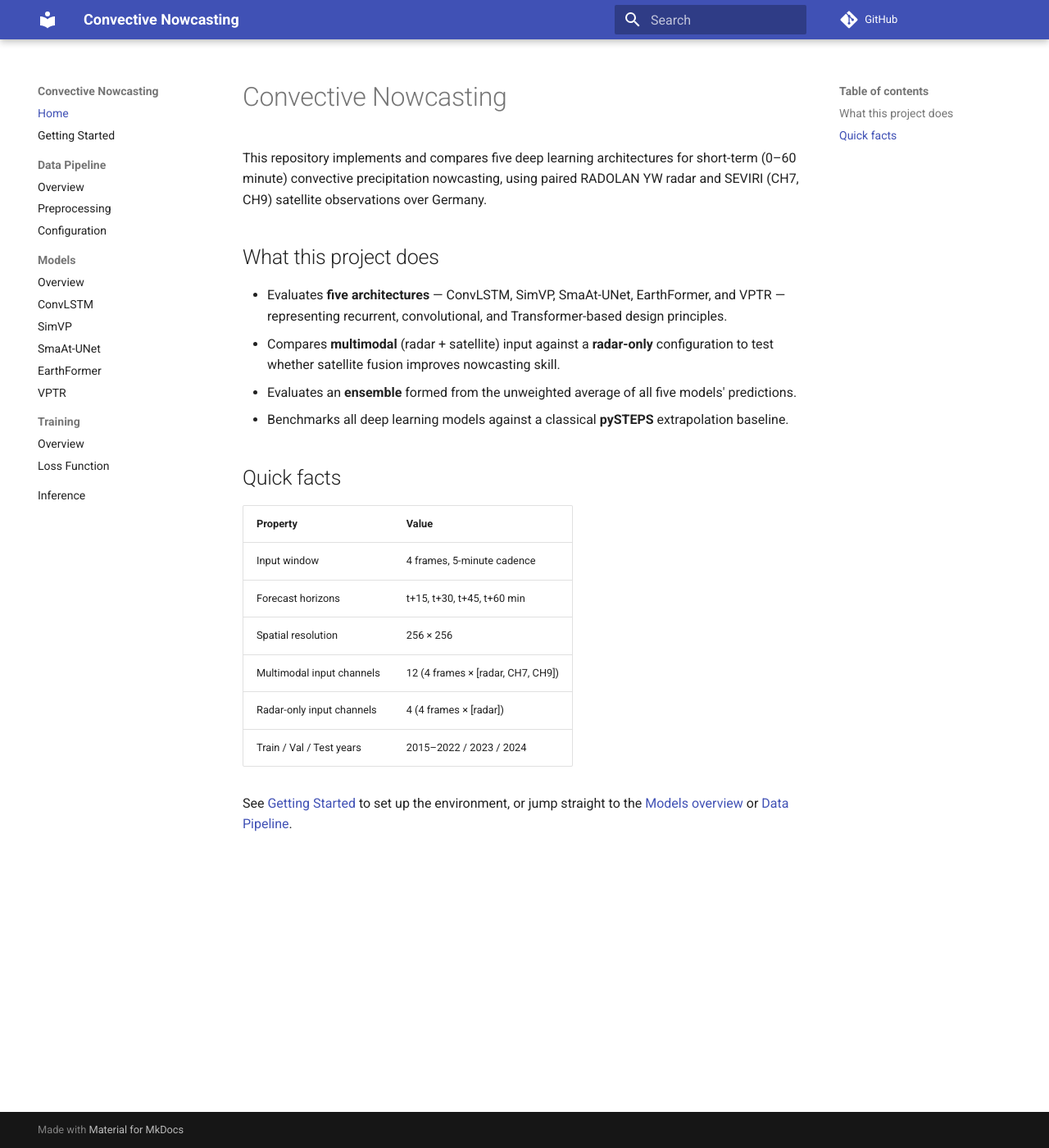
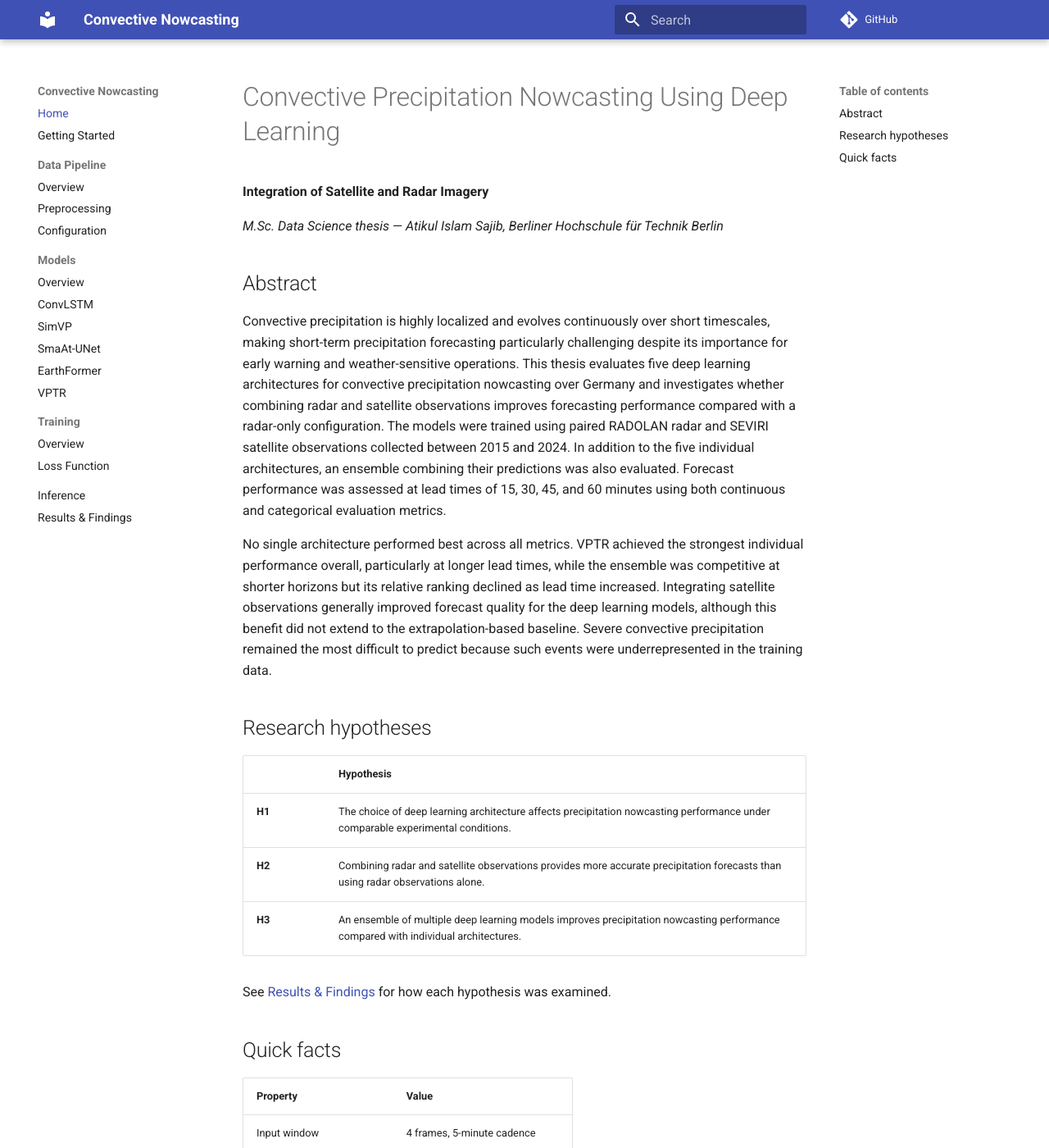
Before and after one commit to atikul-islam-sajib/convective-nowcasting, an MkDocs documentation site: the page built from docs/index.md, in a window 1280 px wide and 1400 px high. Shown: the whole window at 82% size. Built offline with MkDocs 1.6.1 and Material for MkDocs 9.7.7, drawn with Linux system fonts in a browser that asks for light colours; comment, search, counter and statistics services are not loaded; some of the changed text lies outside the part shown.

Commit message:
mkdocs is added

```diff
--- a/docs/index.md
+++ b/docs/index.md
@@ -1,20 +1,43 @@
-# Convective Nowcasting
+# Convective Precipitation Nowcasting Using Deep Learning
 
-This repository implements and compares five deep learning architectures for
-short-term (0–60 minute) convective precipitation nowcasting, using paired
-RADOLAN YW radar and SEVIRI (CH7, CH9) satellite observations over Germany.
+**Integration of Satellite and Radar Imagery**
 
-## What this project does
+*M.Sc. Data Science thesis — Atikul Islam Sajib, Berliner Hochschule für
+Technik Berlin*
 
-- Evaluates **five architectures** — ConvLSTM, SimVP, SmaAt-UNet, EarthFormer,
-  and VPTR — representing recurrent, convolutional, and Transformer-based
-  design principles.
-- Compares **multimodal** (radar + satellite) input against a **radar-only**
-  configuration to test whether satellite fusion improves nowcasting skill.
-- Evaluates an **ensemble** formed from the unweighted average of all five
-  models' predictions.
-- Benchmarks all deep learning models against a classical **pySTEPS**
-  extrapolation baseline.
+## Abstract
+
+Convective precipitation is highly localized and evolves continuously over
+short timescales, making short-term precipitation forecasting particularly
+challenging despite its importance for early warning and weather-sensitive
+operations. This thesis evaluates five deep learning architectures for
+convective precipitation nowcasting over Germany and investigates whether
+combining radar and satellite observations improves forecasting performance
+compared with a radar-only configuration. The models were trained using
+paired RADOLAN radar and SEVIRI satellite observations collected between
+2015 and 2024. In addition to the five individual architectures, an ensemble
+combining their predictions was also evaluated. Forecast performance was
+assessed at lead times of 15, 30, 45, and 60 minutes using both continuous
+and categorical evaluation metrics.
+
+No single architecture performed best across all metrics. VPTR achieved the
+strongest individual performance overall, particularly at longer lead
+times, while the ensemble was competitive at shorter horizons but its
+relative ranking declined as lead time increased. Integrating satellite
+observations generally improved forecast quality for the deep learning
+models, although this benefit did not extend to the extrapolation-based
+baseline. Severe convective precipitation remained the most difficult to
+predict because such events were underrepresented in the training data.
+
+## Research hypotheses
+
+| | Hypothesis |
+|---|---|
+| **H1** | The choice of deep learning architecture affects precipitation nowcasting performance under comparable experimental conditions. |
+| **H2** | Combining radar and satellite observations provides more accurate precipitation forecasts than using radar observations alone. |
+| **H3** | An ensemble of multiple deep learning models improves precipitation nowcasting performance compared with individual architectures. |
+
+See [Results & Findings](results.md) for how each hypothesis was examined.
 
 ## Quick facts
 
--- a/mkdocs.yml
+++ b/mkdocs.yml
@@ -28,6 +28,7 @@ nav:
       - Overview: training/overview.md
       - Loss Function: training/loss.md
   - Inference: inference.md
+  - Results & Findings: results.md
 
 markdown_extensions:
   - admonition
```
Also changed, not shown: other parts of docs/index.md (+1 -0 lines), docs/data/overview.md (+13 -2 lines), docs/results.md (added, +85 -0 lines), docs/training/overview.md (+21 -4 lines), 1 other file.
